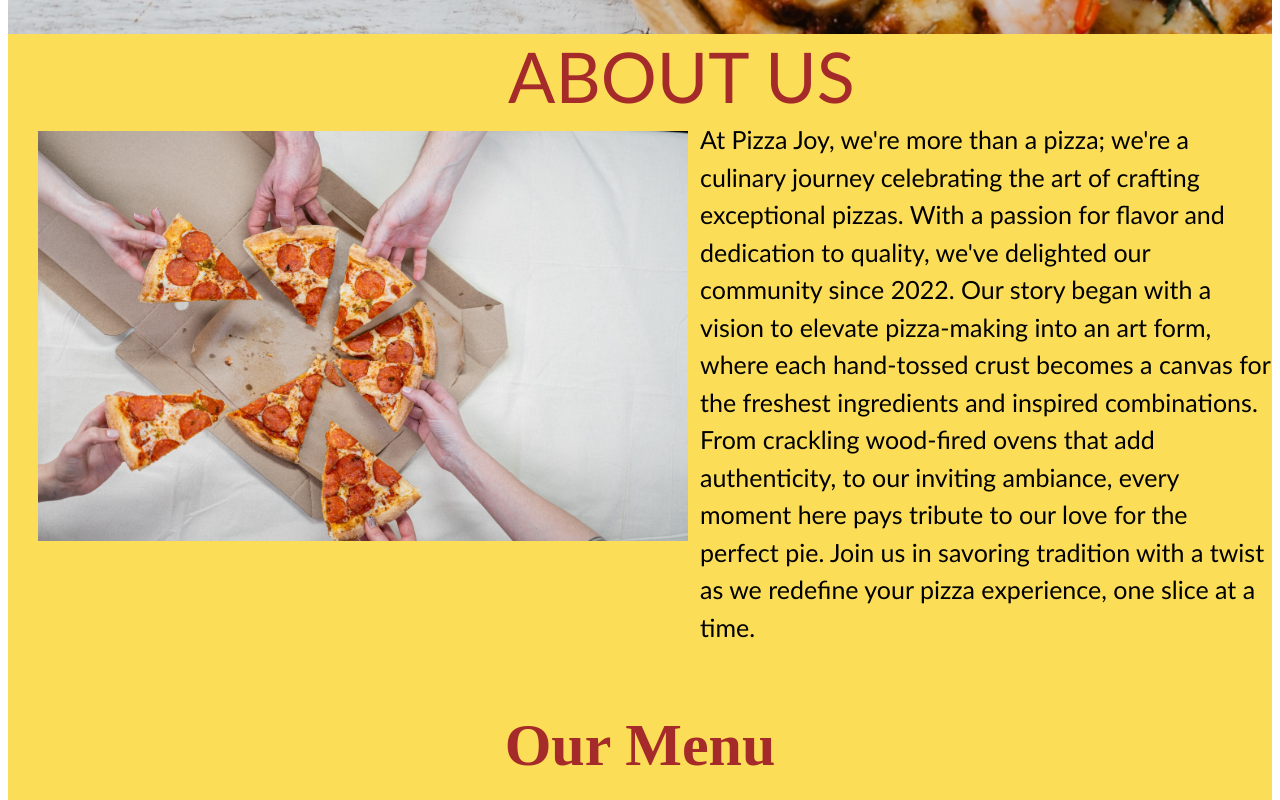
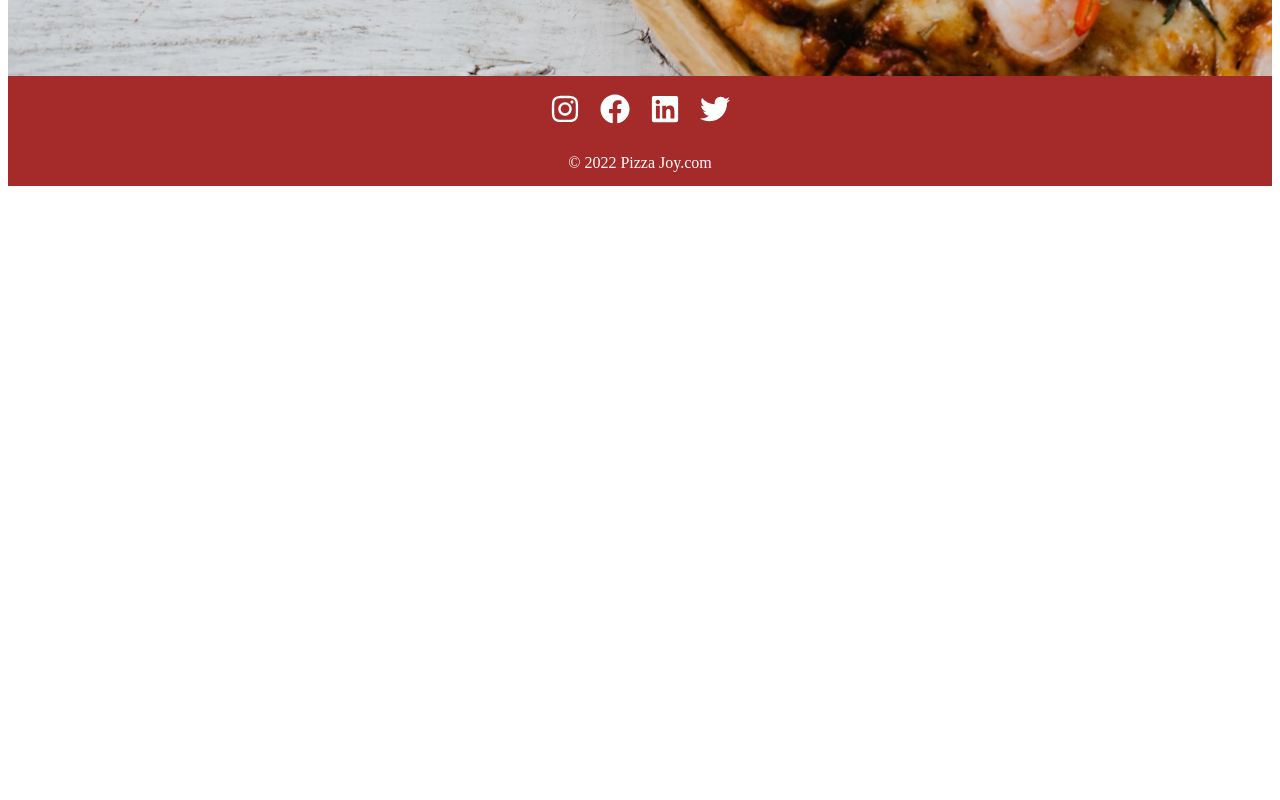
Before and after one commit to MhamadSaid/Restaurant-menu, a React (Create React App) app: page / in a window 1280 px wide. Shown: the part 780-1580 px from the top of the page. After the commit the page ends 974 px from the top, so only its background shows below. Built offline with nearby package versions, Linux system fonts and the light colour scheme.

Commit message:
edit rountig

```diff
--- a/src/App.js
+++ b/src/App.js
@@ -1,24 +1,24 @@
 import React from "react";
-import { BrowserRouter as Router } from "react-router-dom";
+import { BrowserRouter as Router, Route, Routes } from "react-router-dom"; // Import Routes
 import Navbar from "./components/Navbar";
 import Footer from "./components/Footer";
-import Home from "./pages/Home";
 import Menu from "./pages/Menu";
 import About from "./pages/About";
 import Contact from "./pages/Contact";
+import Home from "./pages/Home";
 
 function App() {
   return (
-    <div className="App">
-      <Router>
-        <Navbar />
-        <Home />
-        <About />
-        <Menu />
-        <Contact />
-        <Footer />
-      </Router>
-    </div>
+    <Router>
+      <Navbar />
+      <Routes>
+        <Route path="/" element={<Home />} />
+        <Route path="/about" element={<About />} />
+        <Route path="/menu" element={<Menu />} />
+        <Route path="/contact" element={<Contact />} />
+      </Routes>
+      <Footer />
+    </Router>
   );
 }
 
```
